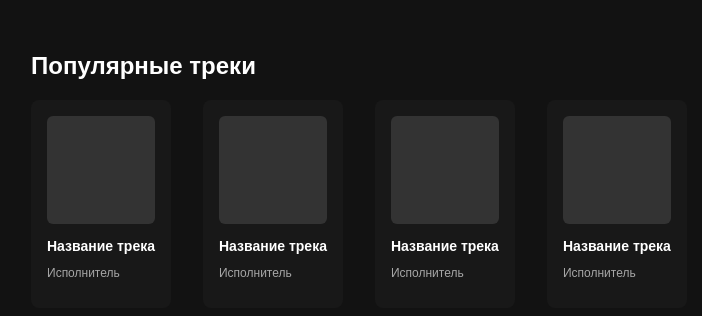
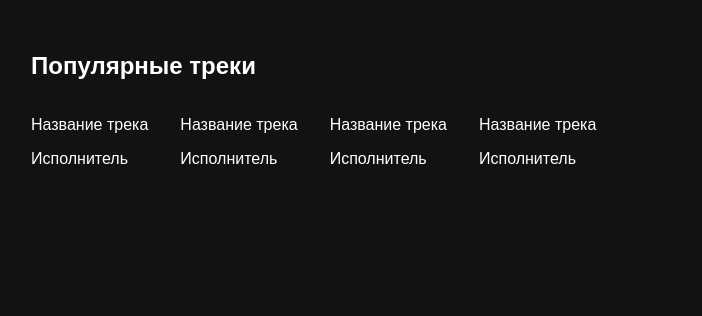
Before and after one commit to Vainn2332/Vladify.Frontend, a React (Vite) app: page / in a window 1280 px wide. Shown: the top 316 px of the page, without its empty margins (1-703 px from the left). Built offline with nearby package versions, Linux system fonts and the light colour scheme.

Commit message:
move card css to card component

```diff
--- a/src/pages/HomePage/HomePage.css
+++ b/src/pages/HomePage/HomePage.css
@@ -35,37 +35,3 @@ body {
   flex-wrap: wrap;
   gap: 32px;
 }
-
-.track-card {
-  background-color: #181818;
-  padding: 16px;
-  border-radius: 8px;
-  transition:
-    background-color 0.3s,
-    transform 0.2s;
-  cursor: pointer;
-}
-
-.track-card:hover {
-  background-color: #282828;
-  transform: translateY(-4px);
-}
-
-.track-cover {
-  width: 100%;
-  aspect-ratio: 1;
-  background-color: #333;
-  border-radius: 6px;
-  margin-bottom: 12px;
-}
-
-.track-title {
-  font-weight: bold;
-  font-size: 14px;
-  margin-bottom: 4px;
-}
-
-.track-artist {
-  color: #a7a7a7;
-  font-size: 12px;
-}
```
Also changed, not shown: src/components/Card/Card.css (added, +33 -0 lines).
